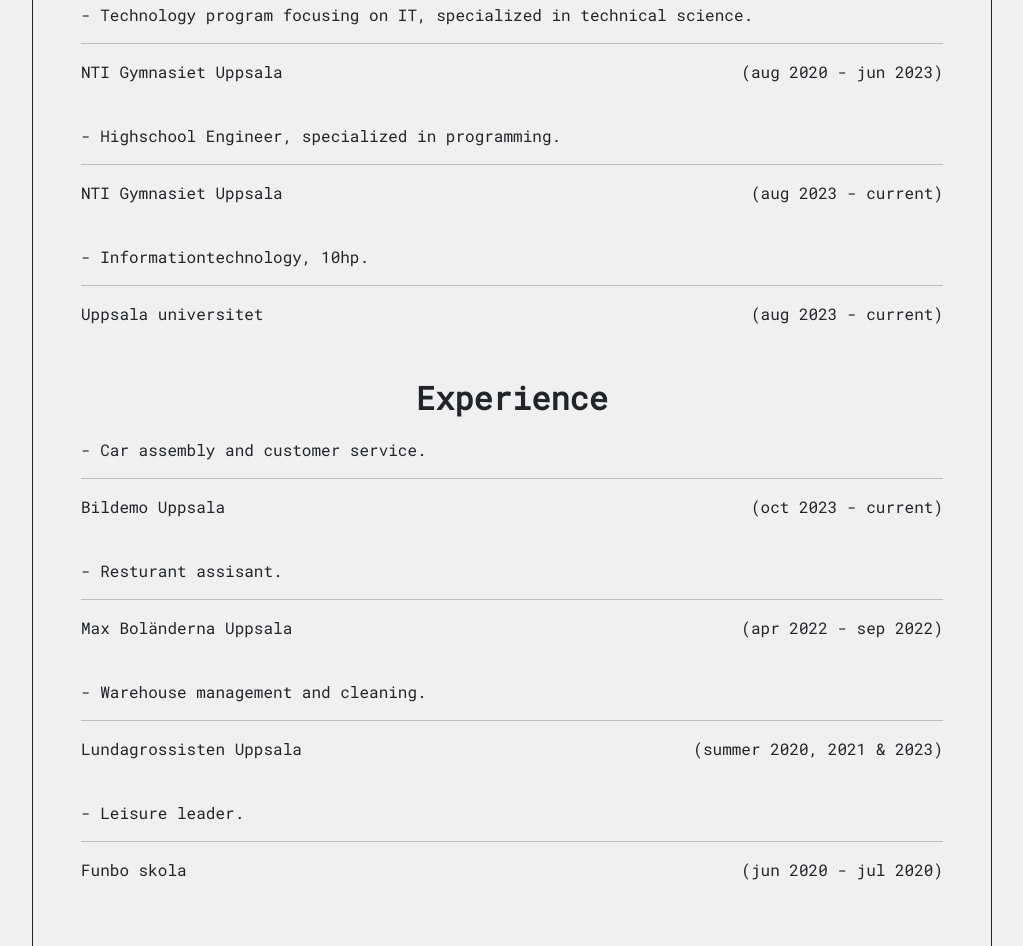
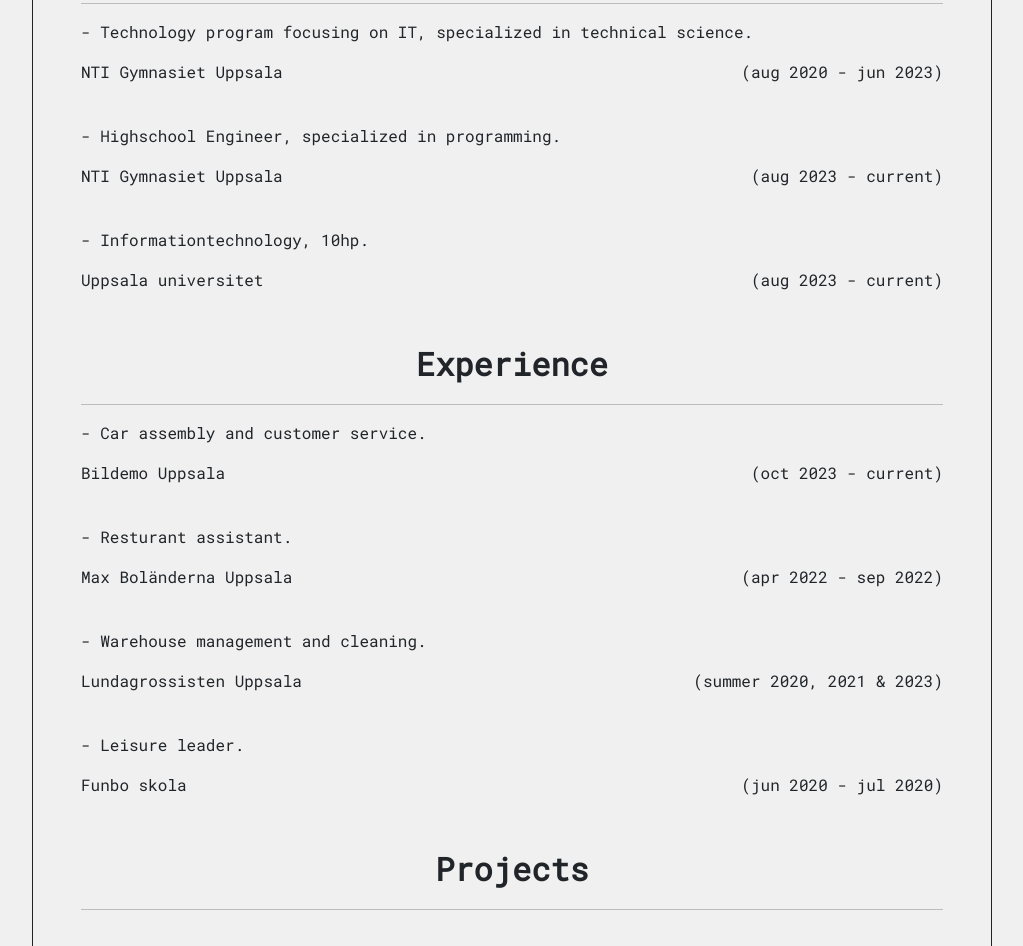
Before and after one commit to SamuelWidlund/SamuelWidlund.github.io, a plain HTML site: page index.html in a window 1280 px wide. Shown: the part 1374-2320 px from the top of the page, without its empty margins (128-1151 px from the left). Drawn offline with nearby package versions, Linux system fonts and the light colour scheme.

Commit message:
fixed <hr>

```diff
--- a/index.html
+++ b/index.html
@@ -63,48 +63,41 @@
         </div>
         <br><br>
         <p class="fs-2 fw-bold mt-5 p-0"> Qualification </p>
+        <hr>
         <div id="qualification" class="text-start">
             <p>- Technology program focusing on IT, specialized in technical science.</p>
-            <hr>
             <p>NTI Gymnasiet Uppsala
                 <span class="float-end">(aug 2020 - jun 2023)</span>
             </p>
             <br>
             <p>- Highschool Engineer, specialized in programming.</p>
-            <hr>
             <p>NTI Gymnasiet Uppsala
                 <span class="float-end">(aug 2023 - current)</span>
             </p>
             <br>
             <p>- Informationtechnology, 10hp.</p>
-            <hr>
             <p>Uppsala universitet <span class="float-end">(aug 2023 - current)</span></p>
         </div>
-
         <p id="experience" class="fs-2 fw-bold mt-5 p-0"> Experience </p>
+        <hr>
         <div class="text-start">
             <p>- Car assembly and customer service.</p>
-            <hr>
             <p>Bildemo Uppsala
                 <span class="float-end">(oct 2023 - current)</span>
             </p>
             <br>
-            <p>- Resturant assisant.</p>
-            <hr>
+            <p>- Resturant assistant.</p>
             <p>Max Boländerna Uppsala
                 <span class="float-end">(apr 2022 - sep 2022)</span>
             </p>
             <br>
             <p>- Warehouse management and cleaning.</p>
-            <hr>
             <p>Lundagrossisten Uppsala
                 <span class="float-end">(summer 2020, 2021 & 2023)</span>
             </p>
             <br>
             <p>- Leisure leader.</p>
-            <hr>
             <p>Funbo skola <span class="float-end">(jun 2020 - jul 2020)</span></p>
-            <br>
         </div>
 
         <p id="projects" class="fs-2 fw-bold mt-5 p-0"> Projects </p>
@@ -165,10 +158,10 @@
                 <img class="productImg" src="bilder/gafull.jpg" alt="NTB Biluthyrning" width="500px" height="auto">
             </div>
         </div>
-        <hr>
         <div class="row">
             <div class="col">
                 <p id="coding" class="fs-2 fw-bold mt-5"> Coding </p>
+                <hr>
                 <div>
                     <p>- CSS................</p>
                     <p>- HTML...............</p>
@@ -179,14 +172,16 @@
             </div>
             <div class="col">
                 <p id="extra" class="fs-2 fw-bold mt-5"> Extra </p>
+                <hr>
                 <a href="https://github.com/SamuelWidlund">Github</a><br>
                 <a href="https://www.linkedin.com/in/samuel-widlund-388202290/">Linkedin</a><br><br>
                 <p>class B drivers license</p>
             </div>
         </div>
         <div>
+            <br><br><br><br>
         </div>
-        <div>
+        <div class="col">
             <p id="reference" class="fs-2 fw-bold mt-5 p-0"> Reference </p>
             <a href="mailto:daniil.baykov@ntig.se">daniil.baykov@ntig.se</a><br>
             <a href="mailto:kasper.davidsson@ntig.se">kasper.davidsson@ntig.se</a><br><br>
```
